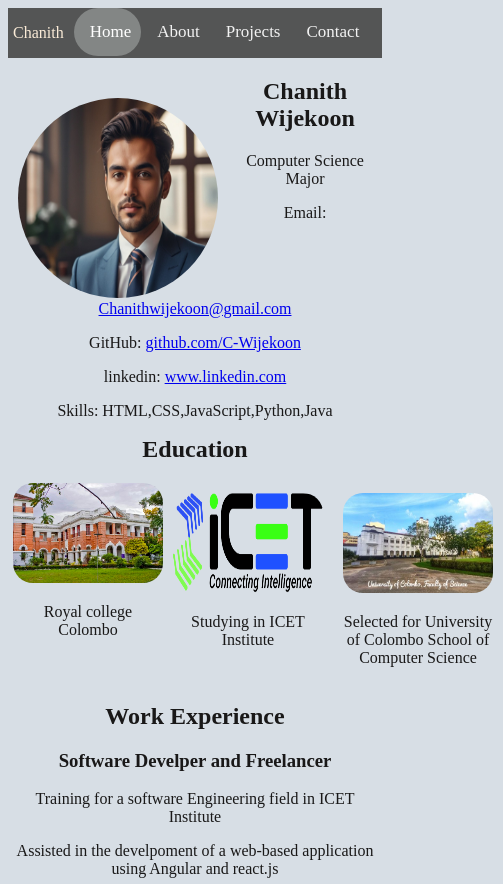
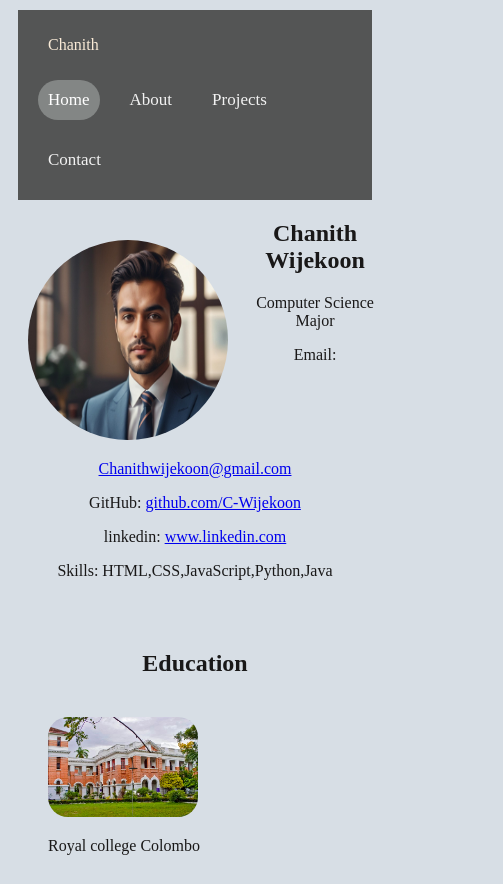
Before and after one commit to C-Wijekoon/Student-web-Profile-Project, a plain HTML site: page index.html in a window 390 px wide. Shown: the top 884 px of the page, 503 px wide, since content can reach past the window. Drawn offline with Linux system fonts and the light colour scheme.

Commit message:
change screen

```diff
--- a/css/style.css
+++ b/css/style.css
@@ -19,7 +19,7 @@
     padding: 14px 16px;
     text-decoration: none;
     font-size: 17px;
-    padding-right: 20px; /* Adjust padding for smaller screens */
+    padding-right: 40px;
 }
 
 .topnav a.active {
@@ -37,15 +37,23 @@
 .name {
     float: left;
     color: antiquewhite;
-    padding-left: 10px; /* Adjust padding for smaller screens */
-    padding-right: 10px; /* Adjust padding for smaller screens */
-    margin-right: 10px; /* Adjust margin for smaller screens */
+    padding-left: 20px;
+    padding-right: 200px;
+    margin-right: 350px;
 }
 
 .ProfileIMG {
     float: left;
-    margin: 20px 20px 2px 10px; /* Adjust margin for smaller screens */
+    margin:20px 20px 2px 250px;
     border-radius: 50%;
+    align-items: center;
+    justify-content: center;
+}
+
+/* Add flex properties to center elements */
+.centered-elements {
+    display: flex;
+    flex-direction: column;
     align-items: center;
     justify-content: center;
 }
@@ -58,21 +66,40 @@ h3 {
 }
 
 .Education {
-    margin-top: 20px; /* Adjust margin for smaller screens */
+    margin-top: 70px;
     color: rgb(25, 24, 24);
     text-align: center;
 }
 
 .sub {
     display: flex;
-    margin-left: 10px; /* Adjust margin for smaller screens */
+    margin-left: 20px;
 }
 
 .Royal {
-    padding: 20px; /* Adjust padding for smaller screens */
+    padding-left: 100px;
+    padding-top: 20px;
+    padding-right: 100px;
+}
+
+.Royal01 {
+    padding-left: 100px;
+    padding-top: 20px;
+    padding-right: 100px;
+}
+
+.Royal02 {
+    padding-left: 100px;
+    padding-top: 20px;
+    padding-right: 170px;
 }
 
 .Royal:hover {
+    background-color: #fbfffd;
+    border-radius: 30px;
+}
+
+.Royal01:hover {
     background-color: #fbfffd;
     border-radius: 30px;
 }
@@ -83,14 +110,14 @@ img {
 }
 
 .section {
-    margin-top: 20px; /* Adjust margin for smaller screens */
+    margin-top: 50px;
     text-align: center;
 }
 
 .footer {
-    margin-top: 20px; /* Adjust margin for smaller screens */
+    margin-top: 60px;
     background-color: rgb(234, 229, 208);
-    padding: 20px;
+    padding: 20px 20px 20px 50px;
 }
 
 .copyright {
@@ -100,38 +127,25 @@ img {
 }
 
 /* Media Query for smaller screens (adjust the max-width as needed) */
-@media only screen and (max-width: 600px) {
-    .topnav a {
-        padding-right: 10px;
+@media only screen and (max-width: 900px) {
+    .centered-elements {
+        align-items: flex-start;
+        justify-content: flex-start;
     }
 
-    .name {
-        padding-left: 5px;
-        padding-right: 5px;
-        margin-right: 5px;
-    }
-
+    .Royal,
+    .Royal01,
+    .Royal02,
+    .topnav,
+    .topnav a,
+    .topnav a.active,
     .ProfileIMG {
-        margin: 20px 10px 2px 10px;
-    }
-
-    .Education {
-        margin-top: 10px;
+        padding: 10px; /* Adjust padding for smaller screens */
+        margin: 10px; /* Adjust margin for smaller screens */
     }
 
     .sub {
-        margin-left: 5px;
-    }
-
-    .Royal {
-        padding: 10px;
-    }
-
-    .section {
-        margin-top: 10px;
-    }
-
-    .footer {
-        margin-top: 10px;
+        flex-direction: column;
+        align-items: flex-start;
     }
 }
```
